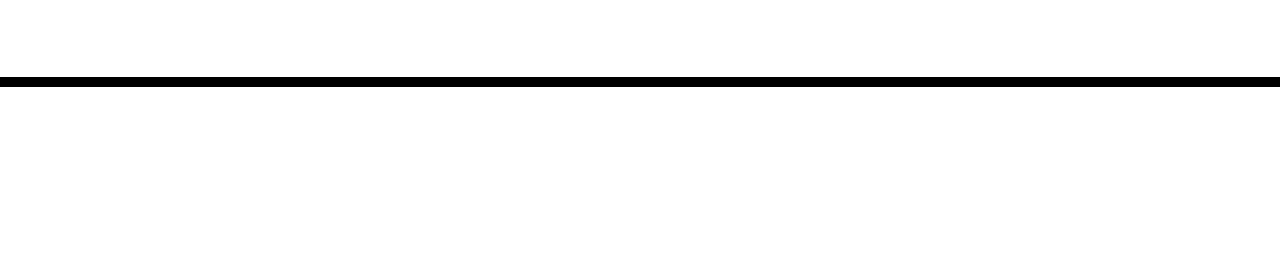
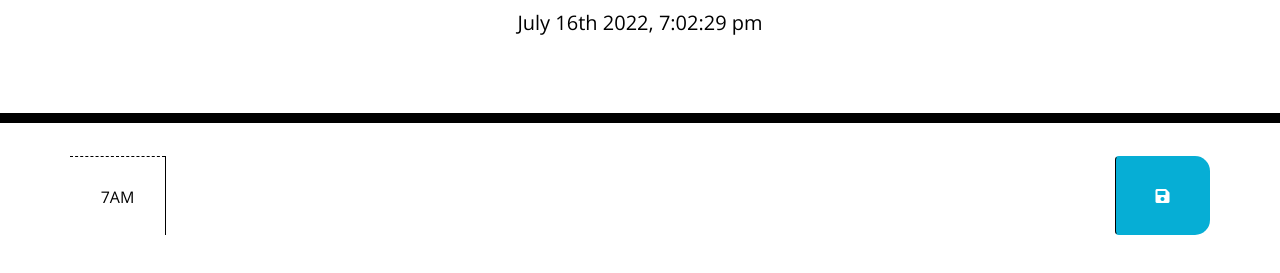
Before and after one commit to Tyler-Wenerstrom/word_schedule, a plain HTML site: page index.html in a window 1280 px wide. Shown: the part 181-454 px from the top of the page. Drawn offline with nearby package versions, Linux system fonts and the light colour scheme.

Commit message:
gettin there

```diff
--- a/index.html
+++ b/index.html
@@ -28,11 +28,25 @@
       <p class="lead">A simple calendar app for scheduling your work day</p>
       <p id="currentDay" class="lead"></p>
     </header>
-    <div class="container">
+    <div class="container ">
       <!-- Timeblocks go here -->
+      <div id="hour-9" class="row time-block">
+        <div class="col-md-1 hour">
+          7AM
+        </div>
+        <textarea class="col-md-10 description" ></textarea>
+        <button class="btn saveBtn col-md-1 "><i class="fas fa-save"></i></button>
+
+
+
+
+      </div>
+
+
     </div>
 
     <script src="https://cdnjs.cloudflare.com/ajax/libs/jquery/3.2.1/jquery.min.js"></script>
     <script src="https://cdnjs.cloudflare.com/ajax/libs/moment.js/2.24.0/moment.min.js"></script>
+    <script  src="script.js"></script>
   </body>
 </html>
--- a/script.js
+++ b/script.js
@@ -0,0 +1,25 @@
+$(init);
+function init(){
+    $("#currentDay").text(moment().format('MMMM Do YYYY, h:mm:ss a'));
+    setinterval(60000)
+}
+
+
+
+
+
+
+// $(document).ready(function(event){
+    $("#submit").click(function(){
+        var inputData = $("#comment").textContent;
+       localStorage.setItem("schedule1", JSON.stringify(inputData))
+    console.log(inputData);
+    });
+
+// var testData = document.querySelector("#test").value;
+// var testButton = document.querySelector("#press")
+
+
+// testButton.addEventListener('click', function(){
+//     localStorage.setItem("test", testData)
+// })
--- a/style.css
+++ b/style.css
@@ -69,3 +69,9 @@ textarea {
   font-size: 20px;
   transition: all 0.3s ease-in-out;
 }
+/* .container {
+  display: flex;
+  flex-direction: column;
+  justify-content: stretch;
+
+} */
```
